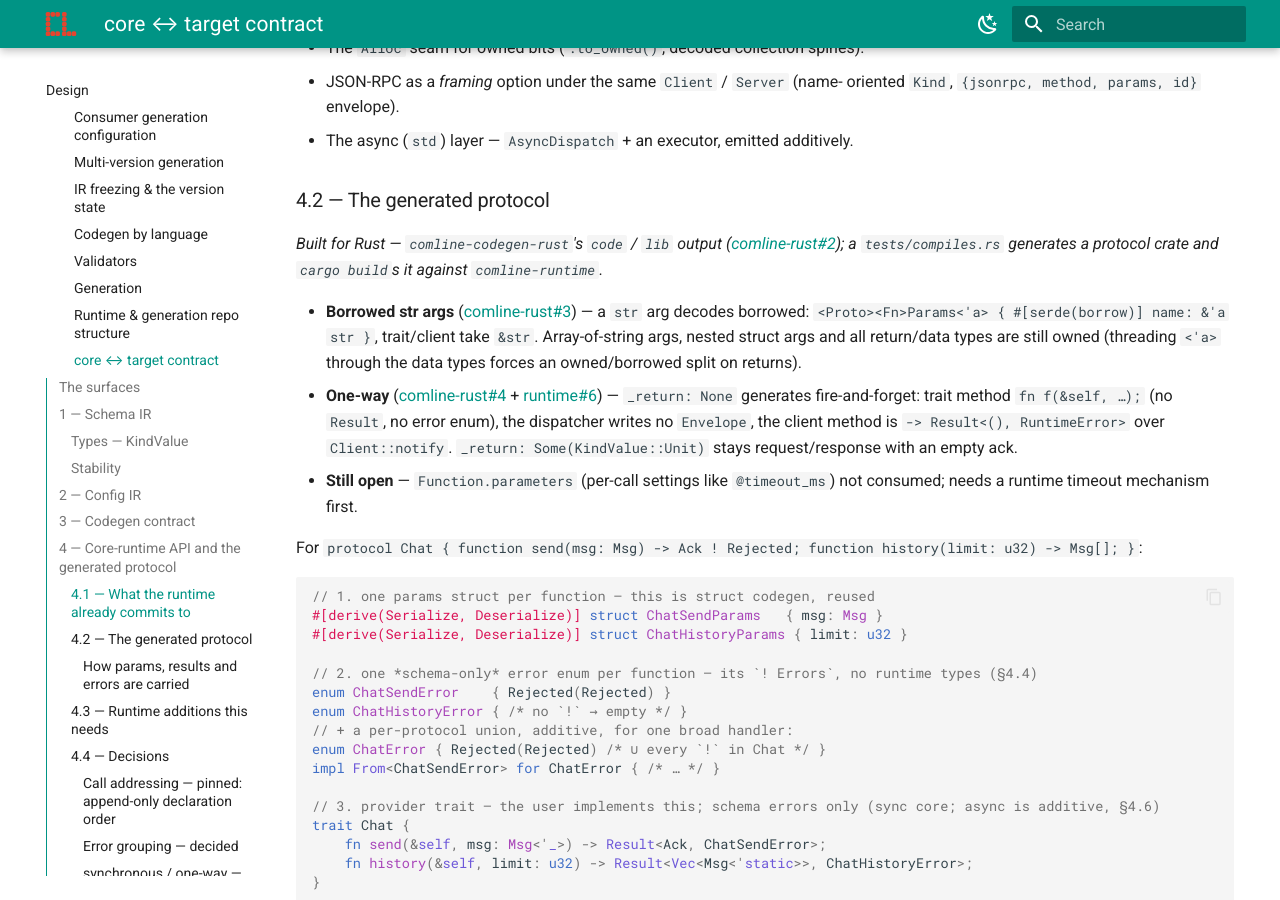
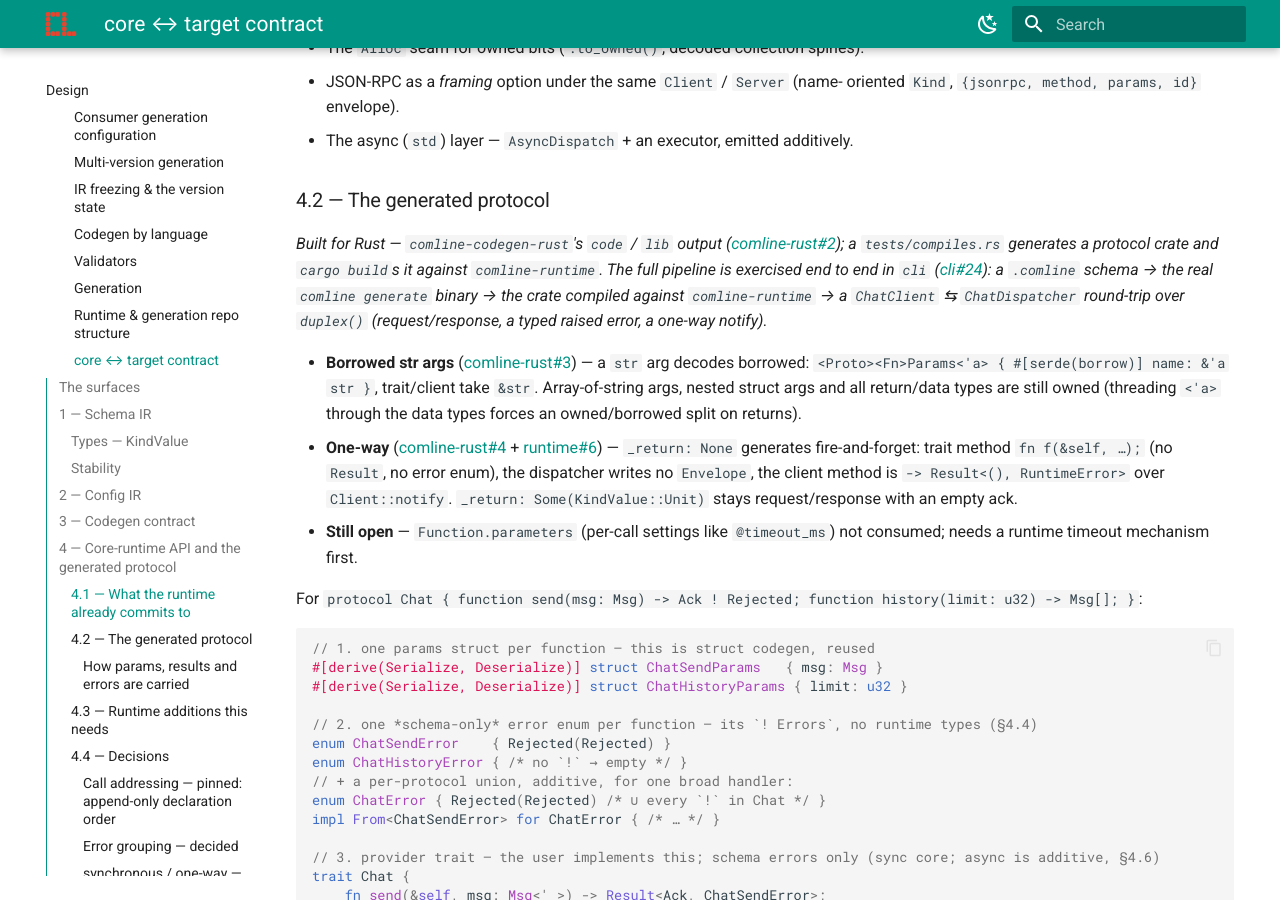
Before and after one commit to ComlineProject/docs, an MkDocs documentation site: the page built from docs/docs/design/core-target-contract.md, in a window 1280 px wide and 900 px high, scrolled down 4191 px. Built offline with MkDocs 1.6.1 and Material for MkDocs 9.7.7, drawn with Linux system fonts in a browser that asks for light colours; the version menu is left out.

Commit message:
docs(design): §4.2 — pipeline proven end-to-end via the CLI (cli#24)

```diff
--- a/docs/docs/design/core-target-contract.md
+++ b/docs/docs/design/core-target-contract.md
@@ -199,7 +199,7 @@ Still open, to fix as part of this design (7f+):
 
 ### 4.2 — The generated protocol
 
-*Built for Rust — `comline-codegen-rust`'s `code` / `lib` output ([comline-rust#2](https://github.com/ComlineProject/comline-rust/pull/2)); a `tests/compiles.rs` generates a protocol crate and `cargo build`s it against `comline-runtime`.*
+*Built for Rust — `comline-codegen-rust`'s `code` / `lib` output ([comline-rust#2](https://github.com/ComlineProject/comline-rust/pull/2)); a `tests/compiles.rs` generates a protocol crate and `cargo build`s it against `comline-runtime`. The full pipeline is exercised end to end in `cli` ([cli#24](https://github.com/ComlineProject/cli/pull/24)): a `.comline` schema → the real `comline generate` binary → the crate compiled against `comline-runtime` → a `ChatClient` ⇆ `ChatDispatcher` round-trip over `duplex()` (request/response, a typed raised error, a one-way notify).*
 
 - **Borrowed str args** ([comline-rust#3](https://github.com/ComlineProject/comline-rust/pull/3)) — a `str` arg decodes borrowed: `<Proto><Fn>Params<'a> { #[serde(borrow)] name: &'a str }`, trait/client take `&str`. Array-of-string args, nested struct args and all return/data types are still owned (threading `<'a>` through the data types forces an owned/borrowed split on returns).
 - **One-way** ([comline-rust#4](https://github.com/ComlineProject/comline-rust/pull/4) + [runtime#6](https://github.com/ComlineProject/runtime/pull/6)) — `_return: None` generates fire-and-forget: trait method `fn f(&self, …);` (no `Result`, no error enum), the dispatcher writes no `Envelope`, the client method is `-> Result<(), RuntimeError>` over `Client::notify`. `_return: Some(KindValue::Unit)` stays request/response with an empty ack.
```
